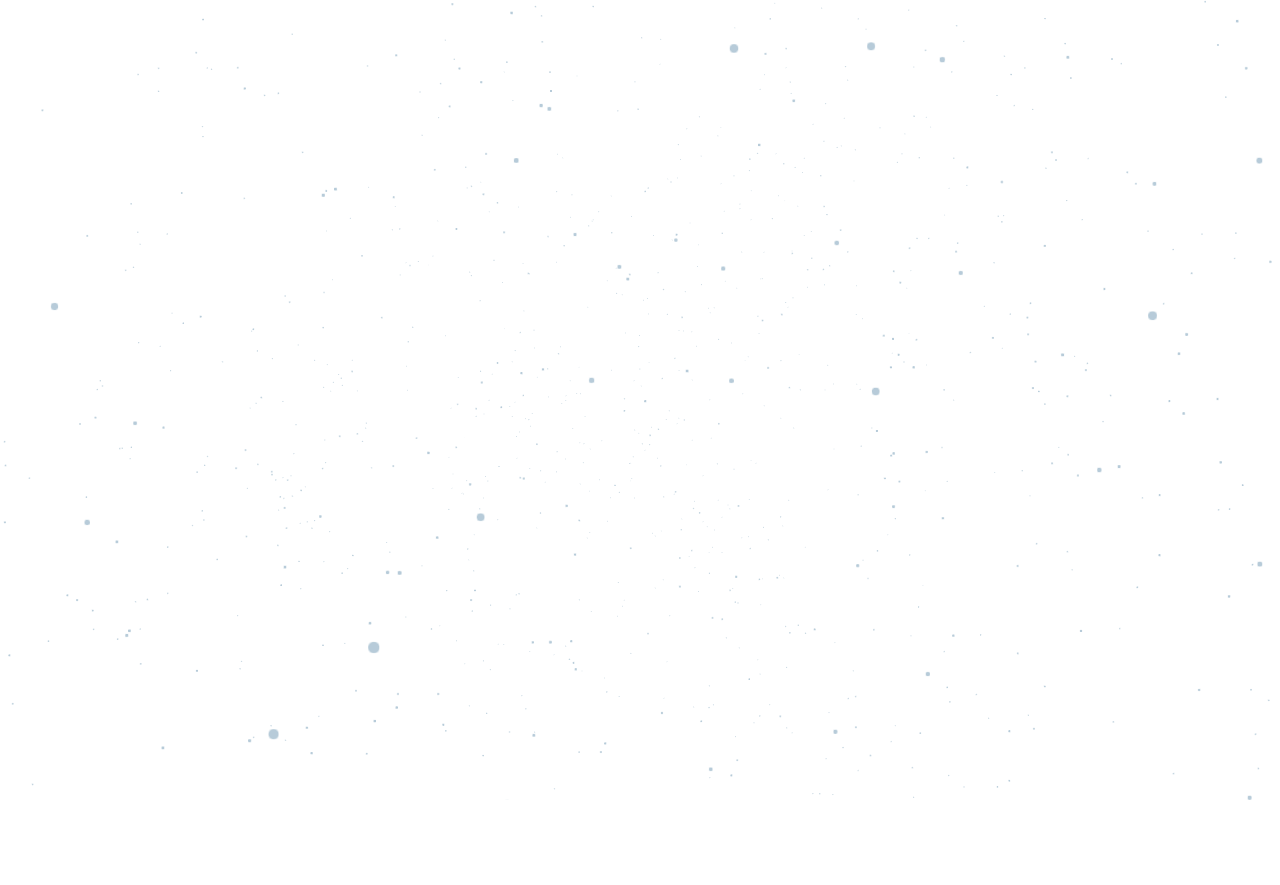
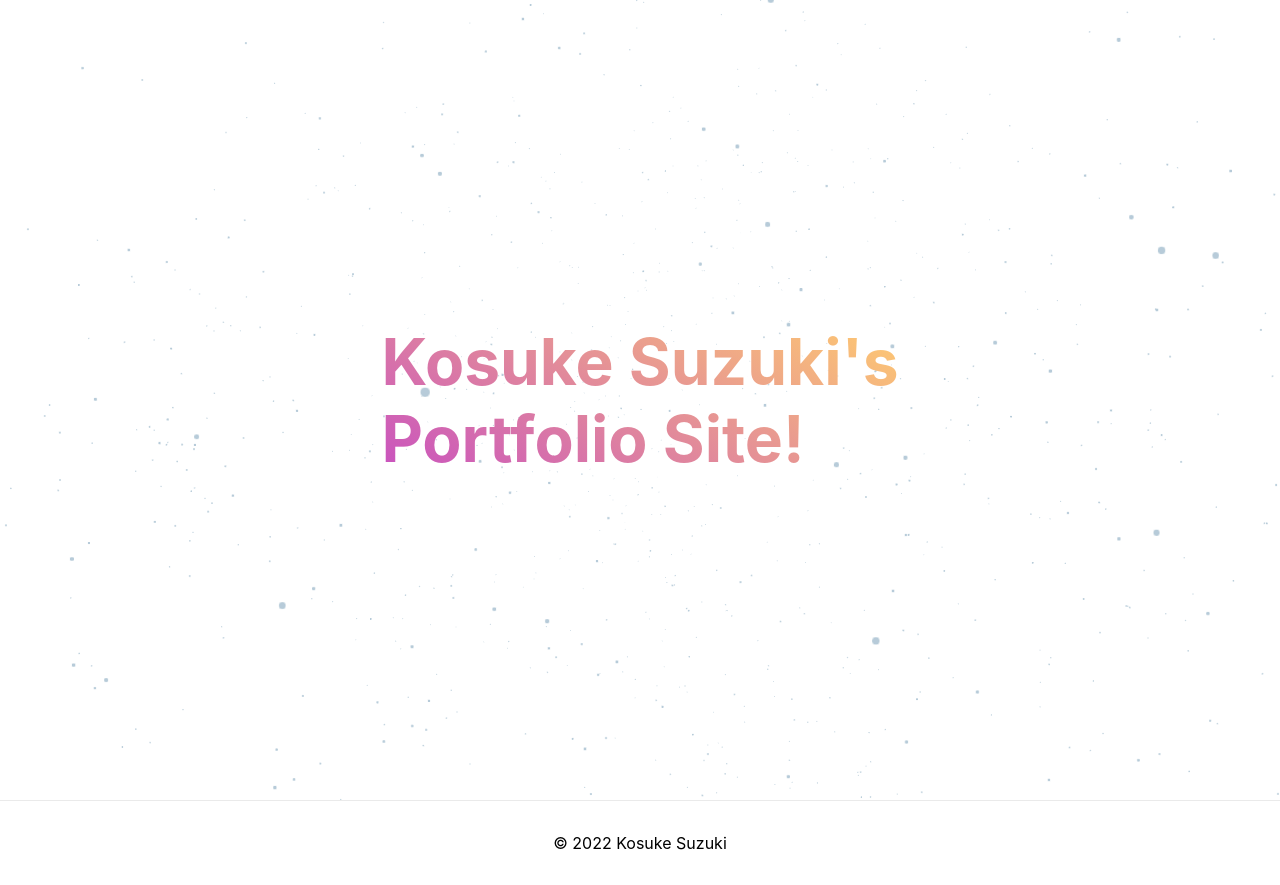
Before and after one commit to suzuki764/portfolio, a Next.js app: page / in a window 1280 px wide. Before the commit the page ends 800 px from the top, so only its background shows below. Built offline with nearby package versions, Linux system fonts and the light colour scheme.

Commit message:
タイトルテキストを追加

```diff
--- a/package.json
+++ b/package.json
@@ -15,6 +15,7 @@
     "@types/react": "18.0.25",
     "@types/react-dom": "18.0.9",
     "@types/three": "^0.146.0",
+    "antd": "^5.0.1",
     "eslint": "8.28.0",
     "eslint-config-next": "13.0.4",
     "maath": "^0.4.2",
--- a/pages/index.tsx
+++ b/pages/index.tsx
@@ -7,7 +7,7 @@ export default function Home() {
   return (
     <div>
       <Head>
-        <title>Kosuke Suzuki&apos;s Website</title>
+        <title>Kosuke Suzuki&#39;s Portfolio Site</title>
         <meta name="description" content="Generated by create next app" />
         <link rel="icon" href="/favicon.ico" />
       </Head>
@@ -16,7 +16,16 @@ export default function Home() {
         <Canvas camera={{ position: [0, 0, 1] }}>
           <Stars />
         </Canvas>
+        <div className={styles.title}>
+          <h1>
+            Kosuke Suzuki&#39;s
+            <br />
+            Portfolio Site!
+          </h1>
+        </div>
       </main>
+
+      <footer className={styles.footer}>© 2022 Kosuke Suzuki</footer>
     </div>
   );
 }
--- a/styles/Home.module.css
+++ b/styles/Home.module.css
@@ -1,3 +1,26 @@
 .main {
   height: 100vh;
 }
+
+.footer {
+  display: flex;
+  flex: 1;
+  padding: 2rem 0;
+  border-top: 1px solid #eaeaea;
+  justify-content: center;
+  align-items: center;
+}
+
+.title {
+  position: absolute;
+  top: 50%;
+  left: 50%;
+  transform: translate(-50%, -50%);
+}
+
+.title h1 {
+  font-size: 8vh;
+  background: linear-gradient(30deg, #c850c0, #ffcc70);
+  -webkit-background-clip: text;
+  -webkit-text-fill-color: transparent;
+}
```
Also changed, not shown: 1 other file (tests, documents, lock files or other folders).
